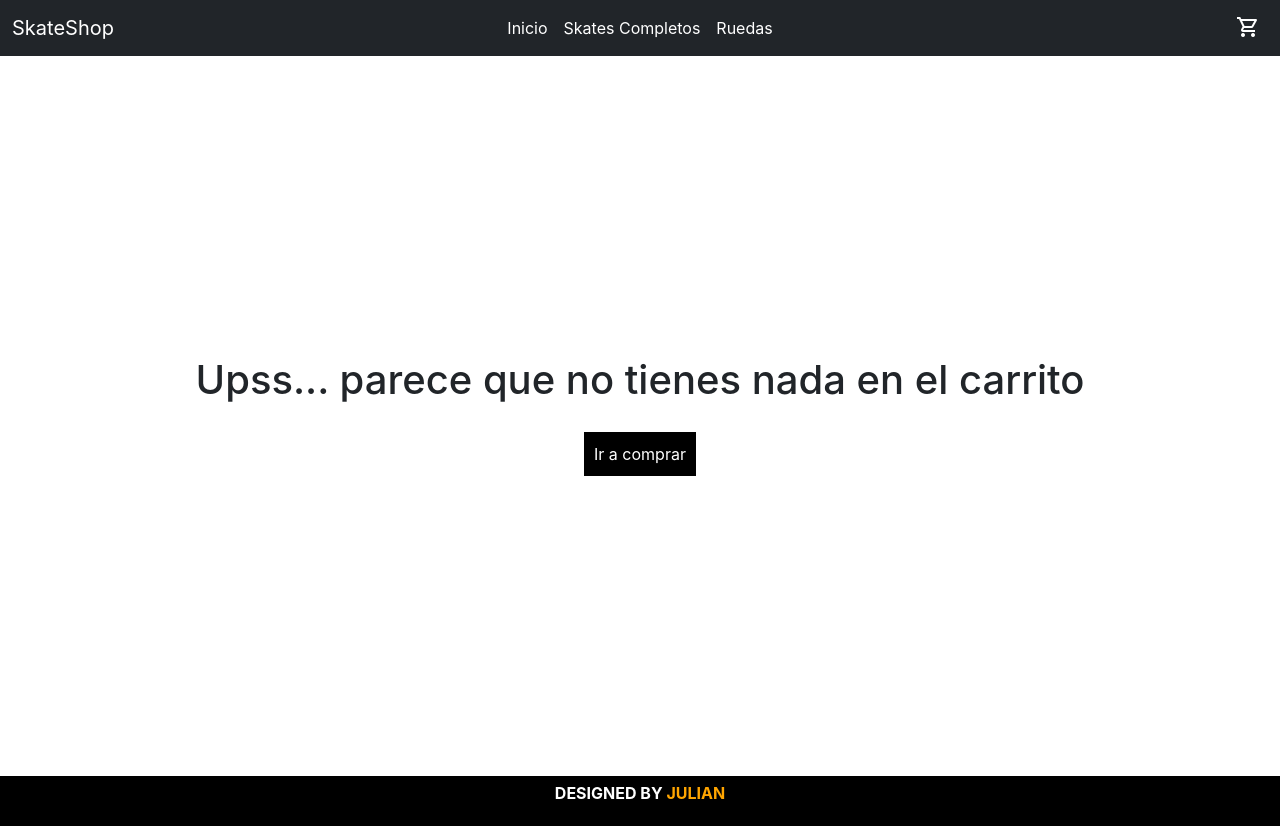
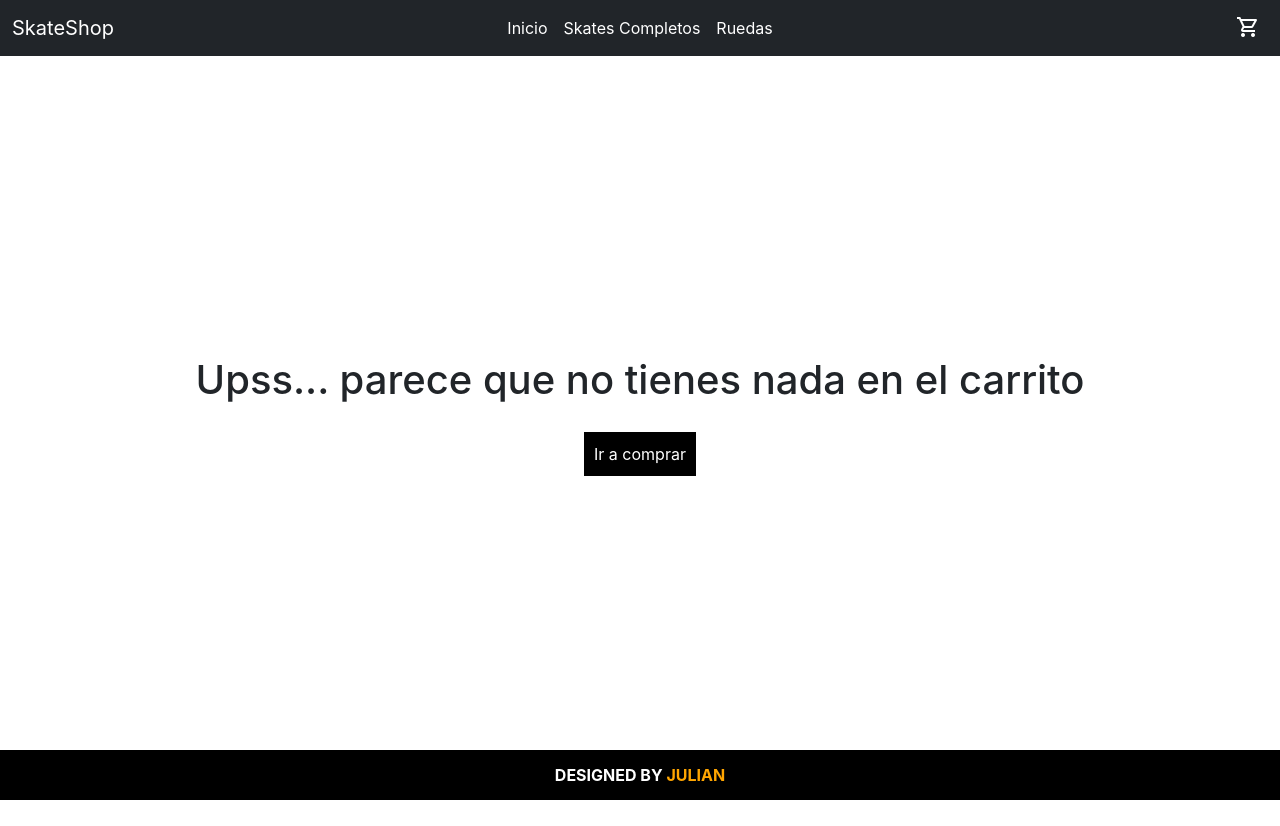
Before and after one commit to rejulian/react-skate-shop, a React (Create React App) app: page /cart in a window 1280 px wide. After the commit the page ends 800 px from the top, so only its background shows below. Built offline with nearby package versions, Linux system fonts and the light colour scheme; the HTML template or start-up script is replaced by a standard one; a web font is replaced by a local one.

Commit message:
Agregando estilos footer

```diff
--- a/src/App.css
+++ b/src/App.css
@@ -4,6 +4,9 @@ footer{
     display: flex;
     align-items: center;
     justify-content: center;
+    position: absolute;
+    bottom: 0;
+    width: 100%;
 }
 
 .footerText{
@@ -11,6 +14,7 @@ footer{
     text-transform: uppercase;
     text-align: center;
     font-weight: 700;
+    margin: 0;
 }
 
 .footerText span{
```
